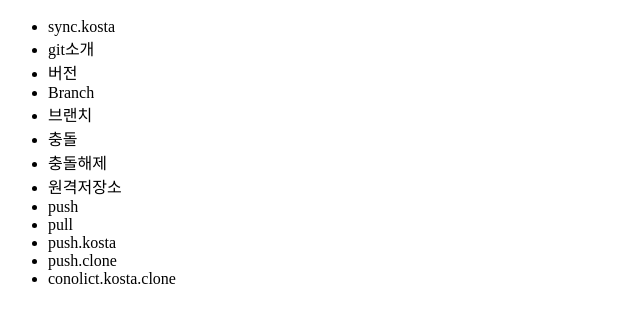
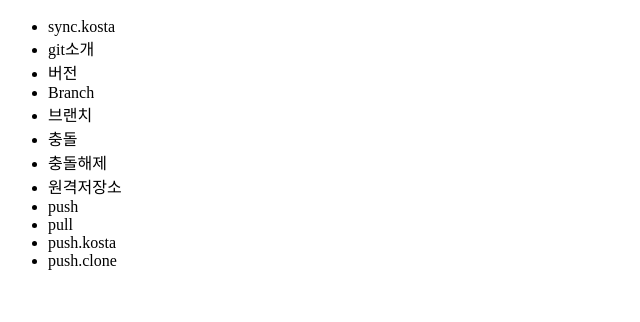
Before and after one commit to hyun4467/kosta, a plain HTML site: page Index.html in a window 1280 px wide. Shown: the part 48-370 px from the top of the page, without its empty margins (0-640 px from the left). Drawn offline with Linux system fonts and the light colour scheme.

Commit message:
하나 삭제

```diff
--- a/Index.html
+++ b/Index.html
@@ -20,7 +20,6 @@
 			<li>pull</li>
 			<li>push.kosta</li>
 			<li>push.clone</li>
-			<li>conolict.kosta.clone</li>
 		</ul>
 	</body>
 </html>
```
